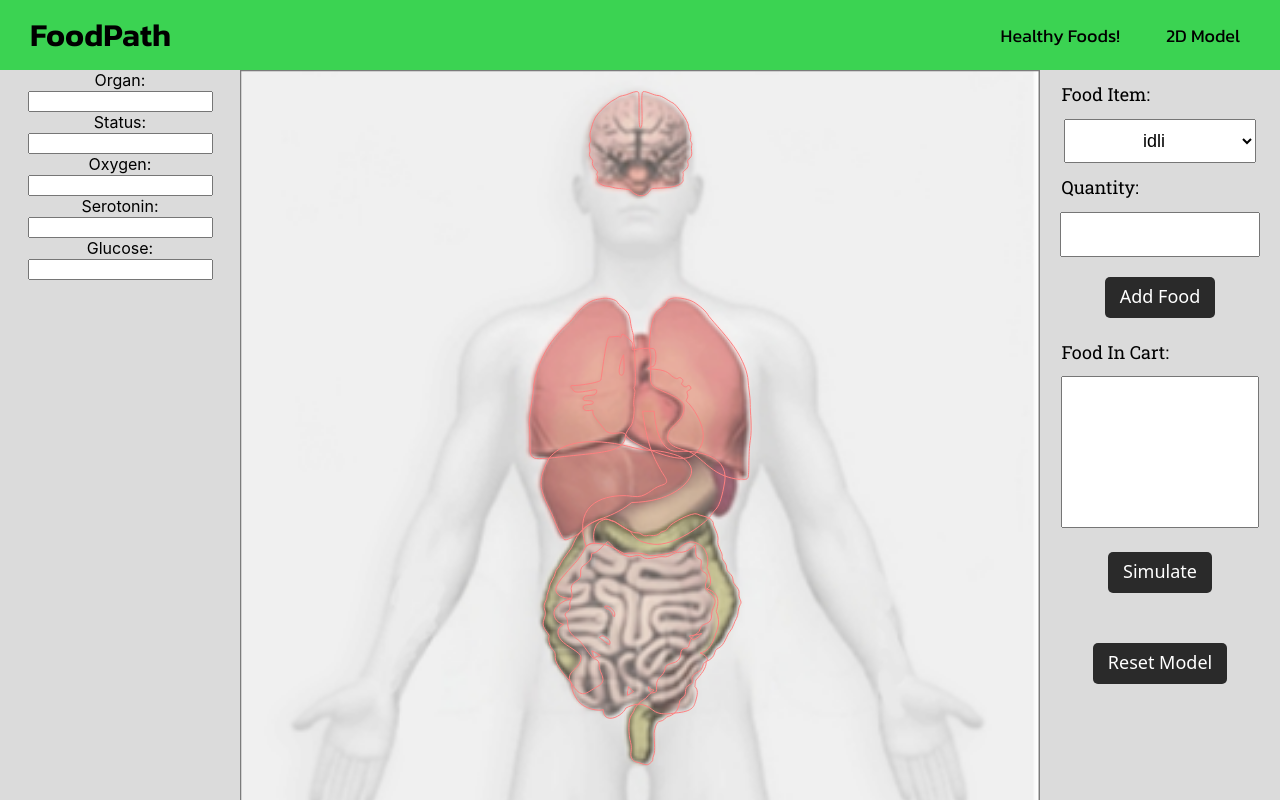
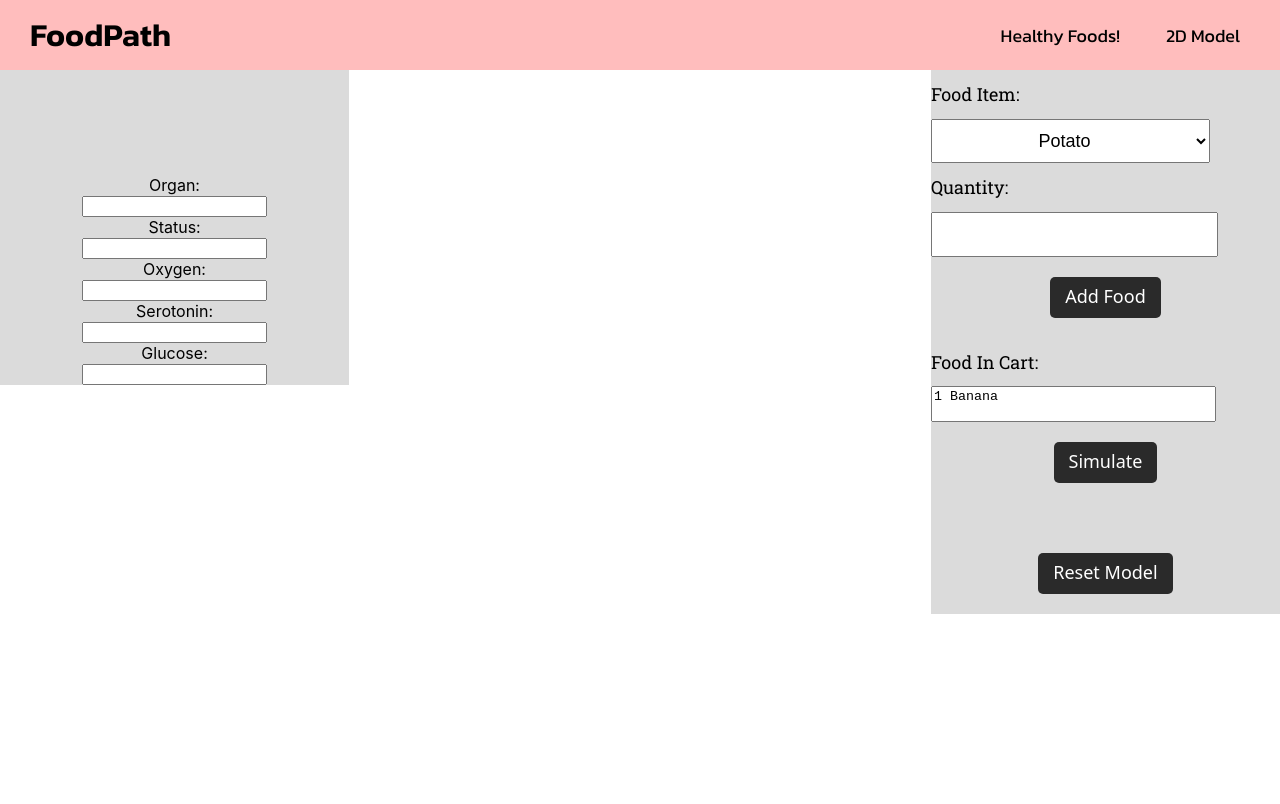
Before and after one commit to nithishgouds/foodpath, a React (Create React App) app in the folder frontend/: page / in a window 1280 px wide. Built offline with nearby package versions, Linux system fonts and the light colour scheme.

Commit message:
Minor changes

```diff
--- a/frontend/src/App.js
+++ b/frontend/src/App.js
@@ -4,7 +4,7 @@ import React, { useState, useEffect } from 'react';
 import axios from 'axios';
 import Navbar from './model2d/navbar'
 import Content from './model2d/content';
-import Model2dpage from './model2page';
+import Model2dpage from './model2dpage';
 
 function App() {
   return (
--- a/frontend/src/model2d/content.js
+++ b/frontend/src/model2d/content.js
@@ -1,43 +1,12 @@
-import React, { useState } from 'react';
-import axios from 'axios';
+import React from 'react';
 import './contentstyle.css';
 import Organstructure from './organstructure.js';
 
 function Content(){
-
-  console.log("entered content function");
-
-  const [selectedItem, setSelectedItem] = useState('');
-  const [quantity, setquantity] = useState('');
-  const [consumedFoods, setConsumedFoods] = useState([]);
-
-const handleAddItem = async () => {
-  console.log("button working");
-    if (!selectedItem || !quantity) {
-        console.log('Please select an item and enter a quantity.');
-        return;
-    }
-
-    try {
-        const response = await axios.post('http://localhost:3001/api/organs/add-food', {
-            foodItem: selectedItem,
-            quantity: quantity
-        });
-        setConsumedFoods(response.data.consumedFoods);
-        //setConsumedFoods(prevFoods => [...prevFoods, { foodItem: selectedItem, quantity: quantity }]); // Add new food item to the array
-        console.log('Food item added successfully:', response.data);
-    } catch (error) {
-        console.error('Error adding food item:', error);
-    }
-};
-
-  const consumedFoodsText = consumedFoods.map(item => `${item.foodItem} - Quantity: ${item.quantity}`).join('\n');
-  //consumedFoodsText
-
   return(
     <div className='mainelements'>
       <div class="organinfo">
-        <label style={{display:"block"}}>Organ:</label>
+        <label style={{display:"block",marginTop:"30%"}}>Organ:</label>
       <input readOnly></input>
         <label style={{display:"block"}}>Status:</label>
       <input readOnly></input>
@@ -49,32 +18,30 @@ const handleAddItem = async () => {
       <input readOnly></input>
       </div>
       <div class="model2d">
-       <Organstructure />
+       {/* <Organstructure /> */}
       </div>
       <div class="inputinfo">
+        <div class="inputinfostuff">
         <p class="inputinfoheading">Food Item:</p>
-        {/* <label>Food item:</label> */}
-        <select class="foodtype" value={selectedItem} onChange={(e) => setSelectedItem(e.target.value)}>
-          <option>idli</option>
-          <option>Upma</option>
-          <option>Bonda</option>
-          <option>Puri</option>
-          <option>Apple</option>
-          <option>Grapes</option>
-          <option>Beans</option>
-          <option>FriedFoods</option>
-          <option>Yogurt</option>
-          <option>Salmon</option>
+        <select class="foodtype">
+          <option>Potato</option>
+          <option>Potato</option>
+          <option>Potato</option>
+          <option>Hello</option>
+          <option>Potato</option>
+          <option>Potato</option>
         </select>
         <p class="inputinfoheading">Quantity:</p>
-        <input type='number' class="quantity" value={quantity} onChange={(e) => setquantity(e.target.value)}></input>
-        <button class="inputbuttons" onClick={handleAddItem}>Add Food</button>
+        <input type='number' class="quantity"></input>
+        <button class="inputbuttons">Add Food</button>
         <p class="inputinfoheading">Food In Cart:</p>
-        <textarea readOnly class="textareas" value={consumedFoodsText} >
-
+        <textarea readOnly class="textareas">
+          1 Banana
         </textarea>
         <button class="inputbuttons">Simulate</button>
         <button class="inputbuttons" style={{marginTop:"50px"}}>Reset Model</button>
+        </div>
+
 
       </div>
     </div>
--- a/frontend/src/model2d/contentstyle.css
+++ b/frontend/src/model2d/contentstyle.css
@@ -4,25 +4,27 @@
 }
 
 html, body {
-  height: 100%;
-  margin: 0;
+  height:100%;
+  margin:0;
 }
 
 .mainelements{
+  height:100%;
   display: flex;
   flex-direction: row;
   justify-content: space-between;
-  height:calc(100vh - 70px);
   text-align: center;
 }
 
 .organinfo{
+  height:100%;
   display:block;
   background-color: rgb(219, 219, 219);
   flex:3;
 }
 
 .model2d{
+  height:100%;
   background-color: rgb(123, 123, 123);
   flex:5;
 }
@@ -34,14 +36,21 @@ html, body {
   text-align: center;
 }
 
+.inputinfostuff{
+  font-family: RobotoSlab-Regular;
+  display: flex;
+  flex-direction: column;
+}
+
 .inputinfoheading{
   font-size: large;
   text-align: start;
-  margin-left:9%;
+  flex:1;
   padding:0;
 }
 
 .foodtype{
+  flex:1;
   font-size: large;
   width:80%;
   max-height: 20%;
@@ -50,6 +59,7 @@ html, body {
   text-align:center;
 }
 .quantity{
+  flex:1;
   font-size: large;
   width:80%;
   padding-top: 10px;
@@ -57,6 +67,7 @@ html, body {
   text-align:center;
 }
 .inputbuttons{
+  flex:1;
   font-family:system-ui, -apple-system, BlinkMacSystemFont, 'Segoe UI', Roboto, Oxygen, Ubuntu, Cantarell, 'Open Sans', 'Helvetica Neue', sans-serif ;
   font-size: large;
   display: block;
@@ -70,6 +81,7 @@ html, body {
   text-align: center;
 }
 .textareas{
+  flex:2;
   height:20%;
   width:80%;
   margin:0;
--- a/frontend/src/model2d/navbarstyle.css
+++ b/frontend/src/model2d/navbarstyle.css
@@ -9,12 +9,13 @@
 
 
 .navbarstyle{
-  background-color: rgb(59, 211, 82);
+  background-color: #ffbdbd;
   display:flex;
   flex-direction:row;
   justify-content: space-between;
   align-items:center;
   height:70px;
+  width:1fr;
 }
 .navtitle{
   font-family:Kanit;
--- a/frontend/src/model2d/organstructure.js
+++ b/frontend/src/model2d/organstructure.js
@@ -28,7 +28,7 @@ function Organstructure(){
 
   return(
     <svg
-    width="800"
+    width="800px"
     height="100%"
     xmlns="http://www.w3.org/2000/svg"
     xmlnsXlink="http://www.w3.org/1999/xlink"
```
Also changed, not shown: frontend/src/model2d/navbar.js (+0 -15 lines), frontend/src/model2dpage.js (renamed from frontend/src/model2page.js).
